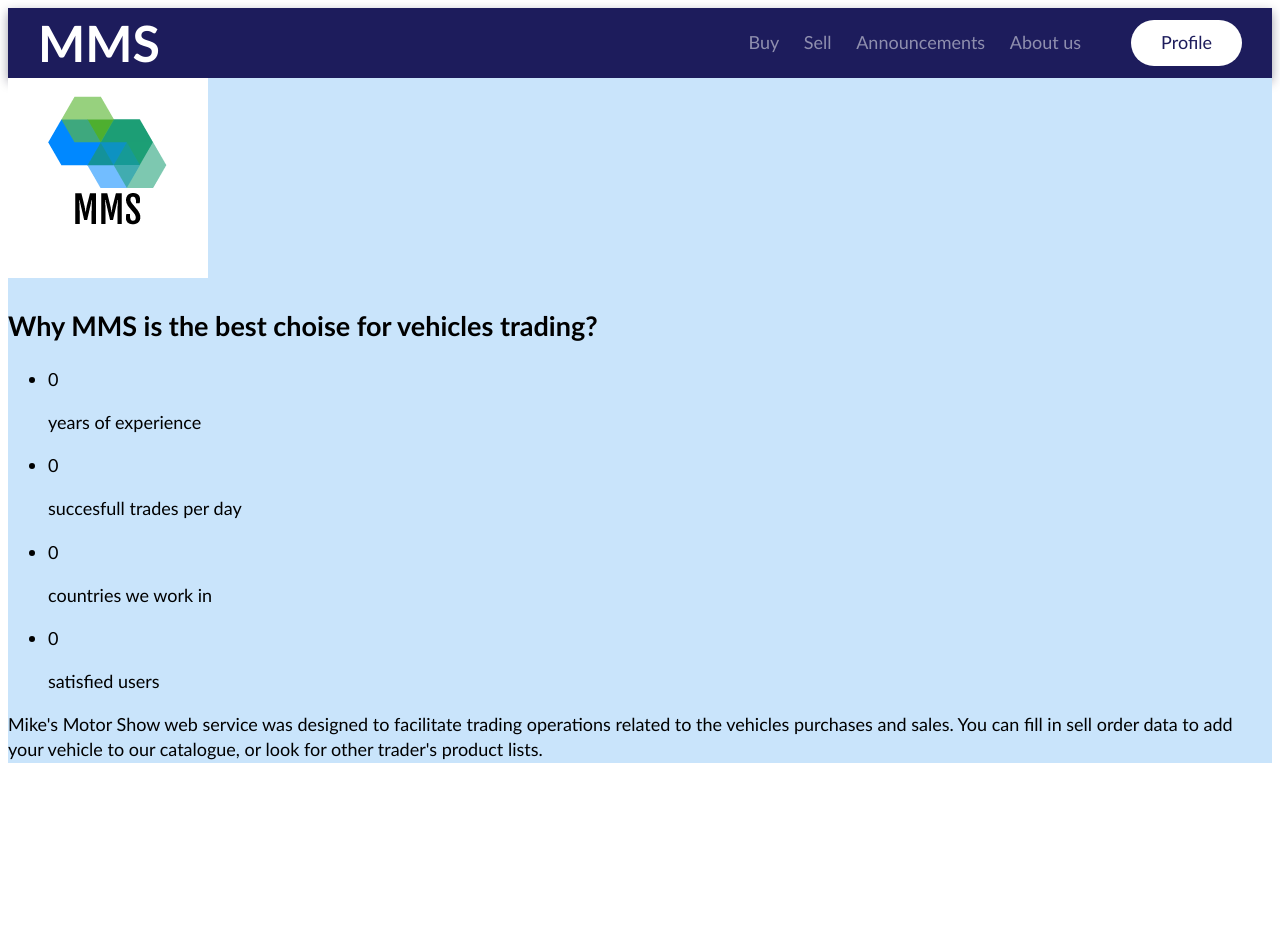
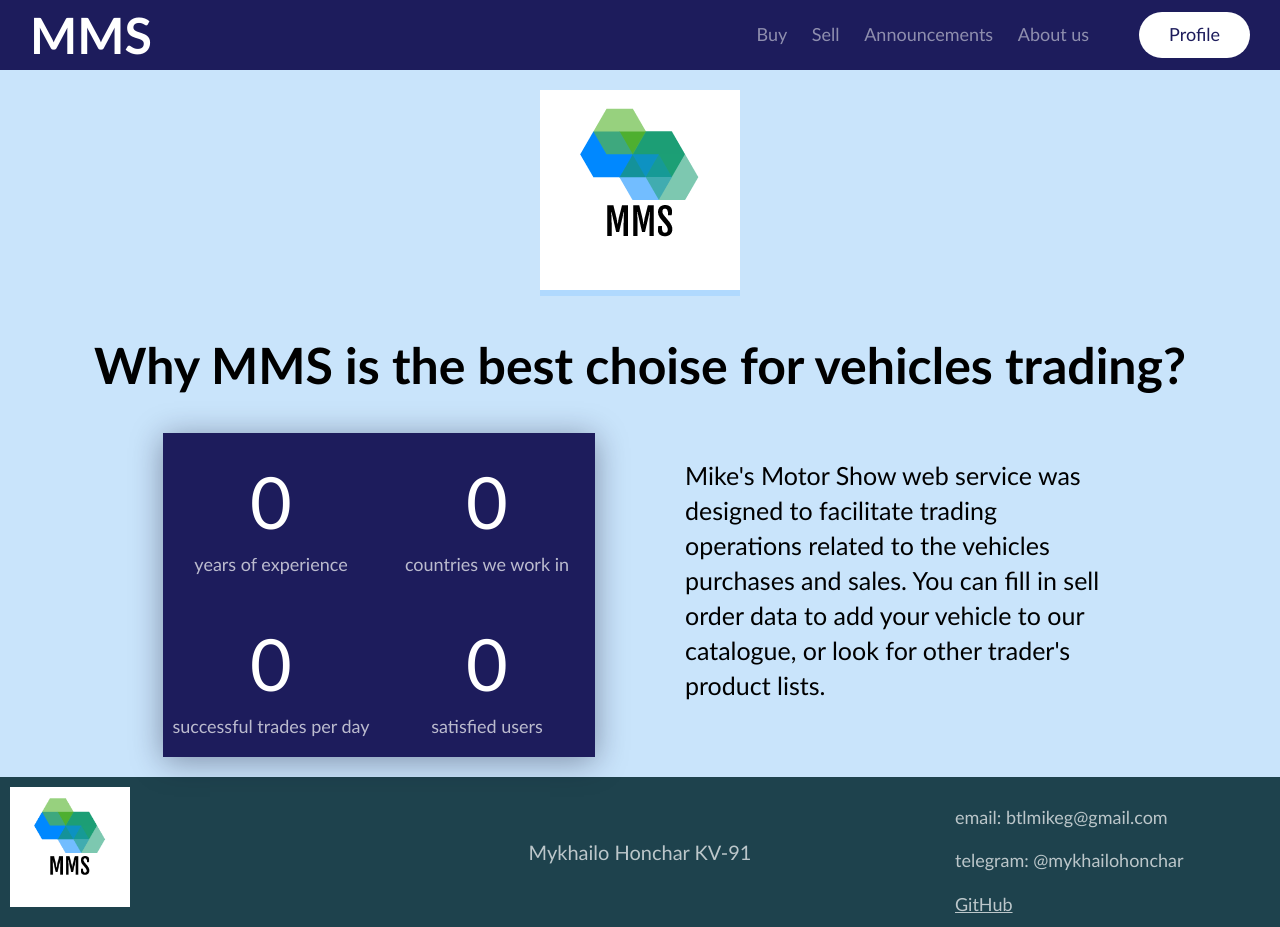
Before and after one commit to MykhailoHoncharKV-91/WEB, a plain HTML site: page WEB1_Honchar_KV-91/index.html in a window 1280 px wide. Before the commit the page ends 800 px from the top, so only its background shows below. Drawn offline with Linux system fonts and the light colour scheme.

Commit message:
add final mainpage files

```diff
--- /dev/null
+++ b/WEB1_Honchar_KV-91/css/footer.css
@@ -0,0 +1,34 @@
+.footer
+{
+    background-color: rgb(30, 66, 77);
+}
+
+.footer-container
+{
+    padding: 10px;
+    color: rgba(255, 255, 255, .7);
+    display: grid;
+    grid-template-columns: 1fr 2fr 1fr;
+}
+
+.footer-logo
+{
+    grid-row: 1/2;
+}
+
+.footer-logo img
+{
+    width: 120px;
+}
+
+.footer-author
+{
+    font-size: 20px;
+    justify-self: center;
+    align-self: center;
+}
+
+.footer-contacts a
+{
+    color: rgba(255, 255, 255, .7);
+}
--- a/WEB1_Honchar_KV-91/css/infopanel.css
+++ b/WEB1_Honchar_KV-91/css/infopanel.css
@@ -4,3 +4,64 @@
     height: auto;
     background-color: rgb(201, 228, 251);
 }
+
+.infopanel .info-container
+{
+    display: grid;
+    grid-template-columns: 1fr;
+
+    padding: 20px;
+}
+
+.info-logo
+{
+    justify-self: center;
+    background-color: rgb(176, 217, 254);
+}
+
+.info-logo img
+{
+    min-width: 200px;
+}
+
+.info-header
+{
+    justify-self: center;
+    font-size: 50px;
+}
+
+.info-description-statistics
+{
+    display: grid;
+    grid-gap: 5em;
+    grid-template-columns: repeat(auto-fit, minmax(17em, 24em));
+    justify-content: center;
+}
+
+.info-statistics
+{
+    box-shadow: 0 4px 30px rgba(14, 13, 43, 0.4);
+    background-color: rgb(29, 28, 92);
+    color: rgba(255, 255, 255, .7);
+    display: grid;
+    grid-template-columns: 1fr 1fr;
+    justify-items: center;
+}
+
+.info-statistics p
+{
+    display: grid;
+    justify-items: center;
+}
+
+.info-statistics p span
+{
+    font-size: 400%;
+    color: white;
+}
+
+.info-description
+{
+    font-size: 25px;
+    grid-column-end: auto;
+}
--- a/WEB1_Honchar_KV-91/css/navbar.css
+++ b/WEB1_Honchar_KV-91/css/navbar.css
@@ -8,6 +8,8 @@ body
     min-width: 320px;
     overflow-x: hidden;
     height: auto;
+    padding: 0;
+    margin: 0;
 }
 
 .navbar
--- a/WEB1_Honchar_KV-91/index.html
+++ b/WEB1_Honchar_KV-91/index.html
@@ -9,6 +9,7 @@
         <meta name="author" content="Mykhailo Honchar KV-91">
         <link rel="stylesheet" type="text/css" href="css/navbar.css">
         <link rel="stylesheet" type="text/css" href="css/infopanel.css">
+        <link rel="stylesheet" type="text/css" href="css/footer.css">
     </head>
     <body>
         <!--Навігаційна панель-->
@@ -27,31 +28,18 @@
             </div>
         </nav>
         <!--Інформація про ресурс-->
-        <section class="infopanel">
+        <main class="infopanel">
             <div class="info-container">
                 <picture class="info-logo">
                     <img src="images/logo.png" alt="logotype">
                 </picture>
                 <h1 class="info-header">Why MMS is the best choise for vehicles trading?</h1>
+                <div class="info-description-statistics">
                     <div class="info-statistics">
-                    <ul class="info-statistics-list">
-                        <li>
-                            <p class="info-statistics-list-digit">0</p>
-                            <p class="info-statistics-list-description">years of experience</p>
-                        </li>
-                        <li>
-                            <p class="info-statistics-list-digit">0</p>
-                            <p class="info-statistics-list-description">succesfull trades per day</p>
-                        </li>
-                        <li>
-                            <p class="info-statistics-list-digit">0</p>
-                            <p class="info-statistics-list-description">countries we work in</p>
-                        </li>
-                        <li>
-                            <p class="info-statistics-list-digit">0</p>
-                            <p class="info-statistics-list-description">satisfied users</p>
-                        </li>
-                    </ul>
+                        <p><span>0</span>years of experience</p>
+                        <p><span>0</span>countries we work in</p>
+                        <p><span>0</span>successful trades per day</p>
+                        <p><span>0</span>satisfied users</p>
                     </div>
                     <div class="info-description">
                         <p>
@@ -62,6 +50,22 @@
                         </p>
                     </div>
                 </div>
-        </section>
+            </div>
+        </main>
+        <footer class="footer">
+            <div class="footer-container">
+                <picture class="footer-logo">
+                    <img src="images/logo.png" alt="logotype">
+                </picture>
+                <div class="footer-author">
+                    Mykhailo Honchar KV-91
+                </div>
+                <div class="footer-contacts">
+                    <p>email: btlmikeg@gmail.com</p>
+                    <p>telegram: @mykhailohonchar</p>
+                    <a href="https://github.com/MykhailoHoncharKV-91" target="_blank">GitHub</a>
+                </div>
+            </div>
+        </footer>
     </body>
 </html>
```
Lines whose indentation alone changed are shown as unchanged.
